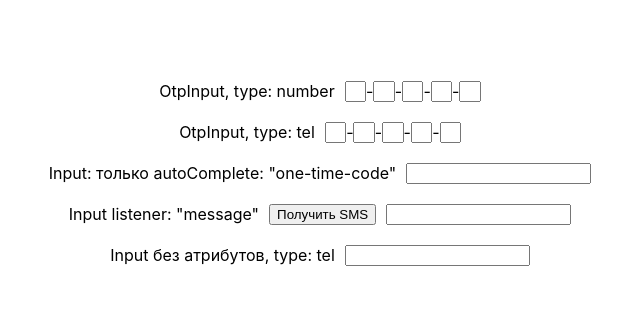
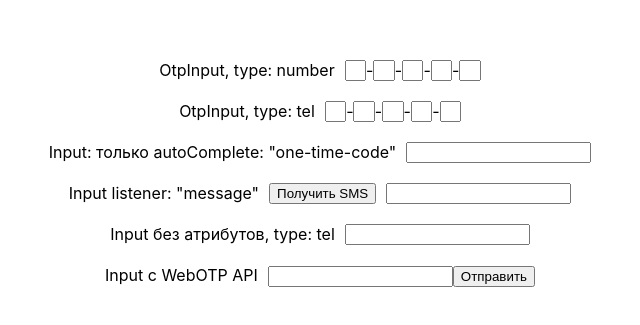
Before and after one commit to romka008/react-otp-input-example, a React (Create React App) app: page / in a window 1280 px wide. Shown: the part 227-552 px from the top of the page, without its empty margins (320-960 px from the left). Built offline with nearby package versions, Linux system fonts and the light colour scheme.

Commit message:
Вернул InputWebOTP

```diff
--- a/src/App.tsx
+++ b/src/App.tsx
@@ -44,10 +44,10 @@ export default function App() {
                 <label>Input без атрибутов, type: tel</label>
                 <input type="tel" />
             </div>
-            {/* <div style={{display: "flex", gap: "10px"}}>
+            <div style={{display: "flex", gap: "10px"}}>
                 <label>Input c WebOTP API</label>
                 <InputWebOTP />
-            </div> */}
+            </div>
         </div>
     );
 }
--- a/src/InputWebOTP/InputWebOTP.tsx
+++ b/src/InputWebOTP/InputWebOTP.tsx
@@ -26,7 +26,7 @@ export const InputWebOTP = () => {
                     //set the state and submit the form automatically
                     setInputValue(otp.code);
                     alert(otp.code);
-                    form?.submit();
+                    // form?.submit();
                 })
                 .catch(err => {
                     console.log(err);
```
